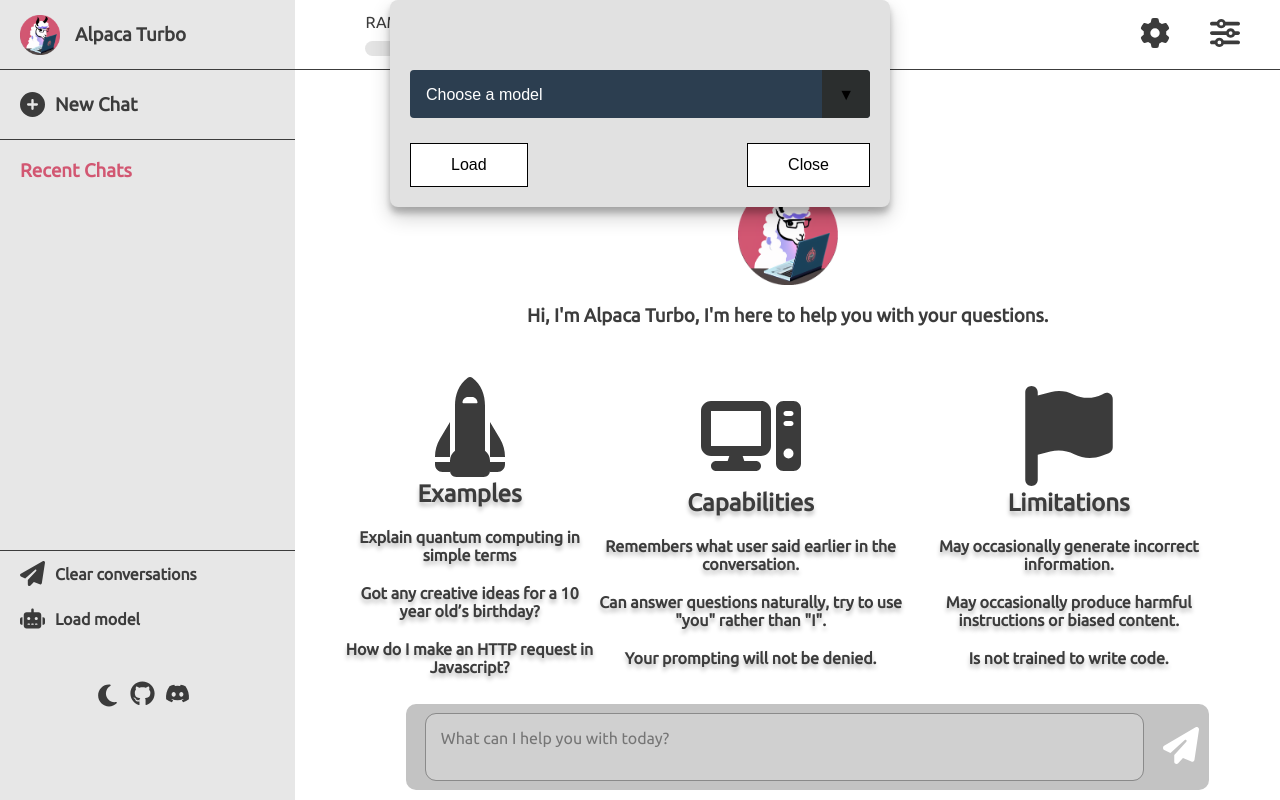
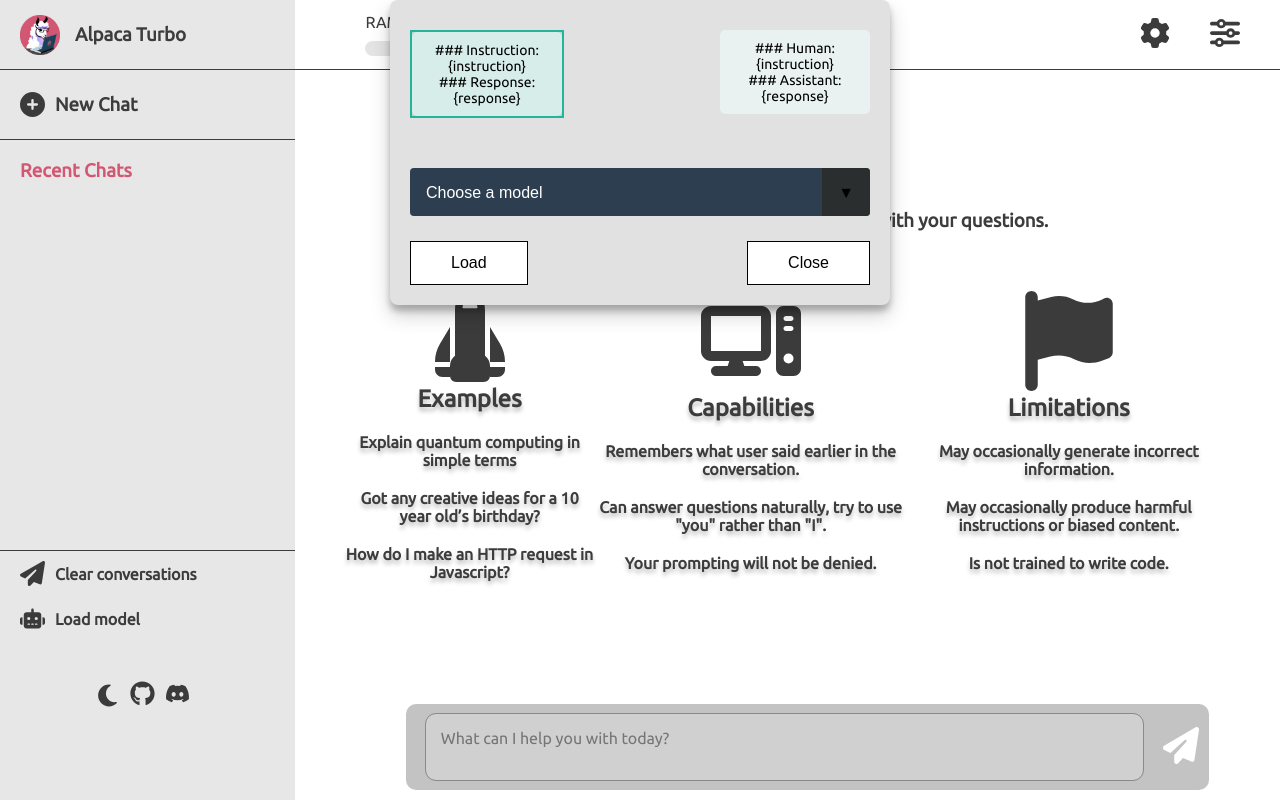
Before and after one commit to AnouarAndichi/Alpaca-Turbo-Ui, an Angular app: page / in a window 1280 px wide. Both pictures are taken after a click on the element "Load model". Built offline with nearby package versions, Linux system fonts and the light colour scheme; no server answers.

Commit message:
add new format and fix issues

```diff
--- a/src/app/app.component.html
+++ b/src/app/app.component.html
@@ -11,10 +11,10 @@
 
 <body>
 <app-setting [model_loaded]="model_loaded" id="setting-page"></app-setting>
-<app-change-model [model_loaded]="model_loaded"></app-change-model>
+<app-change-model [model_loaded]="model_loaded" (changeFormatEvent)="changeFormat($event)"></app-change-model>
 <div class="container">
   <div class="sidebar">
-    <div class="sidebar-header">
+    <div class="sidebar-header" (click)="reloadThePage()">
       <img class="logo" src="/assets/imgs/alpaca.png" alt="logo">
       <h3>Alpaca Turbo</h3>
     </div>
@@ -46,7 +46,7 @@
 
     </div>
     <div class="sidebar-menu">
-      <div class="sidebar-menu-item">
+      <div class="sidebar-menu-item" *ngIf="!this.advancedMode">
         <img src="/assets/imgs/paper-plane-solid.svg" alt="Clear conversations">
         <h4 (click)="removeHistory()">Clear conversations</h4>
       </div>
--- a/src/app/app.component.ts
+++ b/src/app/app.component.ts
@@ -10,12 +10,10 @@
 })
 export class AppComponent implements AfterViewInit{
   title = 'Angular-Turbo';
-  private advancedMode = false;
-  private sendButton: HTMLElement | undefined;
+  public advancedMode = false;
   private mainHero: HTMLElement | undefined;
   private sideBar: HTMLElement | undefined;
   private chatInput: HTMLElement | undefined;
-  private chatHistory: HTMLElement | undefined;
   private chatSection: HTMLElement | undefined;
   private notification: HTMLElement | undefined;
   private outputText: string = "";
@@ -31,8 +29,9 @@
   public total_cores: number = 0;
   public threads_above_80: number = 0;
   public total_threads: number = 0;
-  private pre: string = "chat transcript between human and a bot named devil and the bot remembers everything from previous response Below is an instruction that describes a task. Write a response that appropriately completes the request.";
+  private pre: string = "A bot named ChatyBot that remembers everything from previous responses. Complete the following:";
   private fmt: string = "### Instruction:{instruction} ### Response:{response}";
+  private adv_fmt: string = "### Instruction:{instruction} ### Response:{response}";
   private timer: number = 0;
   chatHistoryData: { name: string; data: any; }[] = [];
   //information variables
@@ -46,11 +45,9 @@
   }
 
   ngAfterViewInit(){
-    this.sendButton = document.getElementById('send-chat') as HTMLElement;
     this.mainHero = document.querySelector('.hero-section') as HTMLElement;
     this.sideBar = document.querySelector('.sidebar') as HTMLElement;
     this.chatInput = document.getElementById('chat-input') as HTMLElement;
-    this.chatHistory = document.querySelector('.recent-chats') as HTMLElement;
     this.chatSection = document.querySelector('.chat-section') as HTMLElement;
     this.notification = document.querySelector('.notificationText') as HTMLElement;
     this.getAllPersonas();
@@ -112,7 +109,7 @@
     let text = this.chatInput.value;
     this.createChatNode(text, 'prompt');
     this.createChatNode("Waiting for response ...", 'waiting');
-    let body = { inp: text, fmt: null, pre: null };
+    let body = { inp: text, fmt: this.fmt, pre: null };
     if (this.advancedMode) {
       // @ts-ignore
       body = { inp: text, fmt: document.getElementById('format-box').value, pre: document.getElementById('persona-box').value };
@@ -134,7 +131,7 @@
         let waiting_icon = document.querySelector('.jawn');
         if(waiting_icon) waiting_icon.remove();
         // @ts-ignore
-        document.getElementById('waiting_prompt').innerHTML = this.outputText;
+        document.getElementById('waiting_prompt').innerText = this.outputText;
         // @ts-ignore
         document.getElementById('waiting_prompt').style.whiteSpace = "pre-wrap";
 
@@ -192,7 +189,7 @@
       mainNod.className = 'prompt';
       img.src = '/assets/imgs/circle-user-solid.svg';
       img.alt = 'user logo';
-      h4.innerHTML = text;
+      h4.innerText = text;
     }else if ('response') {
       let infoDiv = document.createElement('div');
       infoDiv.classList.add('infoDiv');
@@ -203,7 +200,7 @@
       img.src = '/assets/imgs/alpaca.png';
       img.alt = 'alpaca logo';
       img.classList.add("chatlogo");
-      h4.innerHTML = text;
+      h4.innerText = text;
       h4.id = 'waiting_prompt';
     }
 
@@ -334,11 +331,11 @@
     let name = $event.target.value;
     this.homeService.getPersonaByName(name).subscribe((res) => {
       this.pre = res[0] + " " + res[1];
-      this.fmt = res[2];
+      this.adv_fmt = res[2];
       // @ts-ignore
       document.getElementById('persona-box').value = this.pre;
       // @ts-ignore
-      document.getElementById('format-box').value = this.fmt;
+      document.getElementById('format-box').value = this.adv_fmt;
     });
   }
 
@@ -362,6 +359,7 @@
     this.clearConversation();
     this.showMainHero();
     this.getHistoryChat();
+    this.reloadModel();
     // @ts-ignore
     document.querySelector('.chat-input').disabled = false;
   }
@@ -481,4 +479,13 @@
       })
     })
   }
+
+  changeFormat(format: string) {
+    if (format === 'format1') this.fmt = "### Instruction:{instruction} ### Response:{response}";
+    if (format === 'format2') this.fmt = "### Human:{instruction} ### Assistant:{response}";
+  }
+
+  reloadThePage() {
+    window.location.reload();
+  }
 }
--- a/src/app/components/change-model/change-model.component.css
+++ b/src/app/components/change-model/change-model.component.css
@@ -76,3 +76,26 @@
   text-align: center;
   margin-top: 20px;
 }
+
+
+.format {
+  display: flex;
+  width: 100%;
+  justify-content: space-between;
+}
+
+.formatText {
+  font-size: 14px;
+  background-color: #f0ffff8a;
+  padding: 10px;
+  word-wrap: break-word;
+  width: 150px;
+  text-align: center;
+  cursor: pointer;
+  border-radius: 5px;
+}
+
+.formatSelected{
+  border: #23b499 2px solid;
+  background-color: #23b49936;
+}
--- a/src/app/components/change-model/change-model.component.html
+++ b/src/app/components/change-model/change-model.component.html
@@ -1,4 +1,20 @@
 <div class="card hide" id="changeModelPage">
+  <div class="format">
+    <div class="format1 formatSelected">
+      <p class="formatText" (click)="this.changeFormat('format1')">
+        ### Instruction: <br>{{ '{' }}instruction{{ '}' }} <br>
+        ### Response: <br>{{ '{' }}response{{ '}' }}
+      </p>
+    </div>
+    <div class="format2" (click)="this.changeFormat('format2')">
+      <p class="formatText">
+        ### Human: <br>{{ '{' }}instruction{{ '}' }} <br>
+        ### Assistant: <br>{{ '{' }}response{{ '}' }}
+      </p>
+    </div>
+  </div>
+
+
   <div class="select">
     <select name="format" id="modelType" (change)="selectedModel($event)">
       <option selected disabled>Choose a model</option>
--- a/src/app/components/change-model/change-model.component.ts
+++ b/src/app/components/change-model/change-model.component.ts
@@ -1,4 +1,4 @@
-import {AfterViewInit, Component, Injectable, Input, OnInit} from '@angular/core';
+import {AfterViewInit, Component, EventEmitter, Injectable, Input, OnInit, Output} from '@angular/core';
 import {ChangeModelServiceService} from "../../services/change-model-service.service";
 @Component({
   selector: 'app-change-model',
@@ -14,6 +14,8 @@
   model: number | undefined;
   @Input()
   model_loaded: string = "";
+  @Output()
+  changeFormatEvent = new EventEmitter<string>();
   private notification: HTMLElement | undefined;
   constructor(private changeModelService: ChangeModelServiceService) { }
 
@@ -70,4 +72,11 @@
     // @ts-ignore
     this.model = event.target.selectedIndex - 1;
   }
+
+  changeFormat(value: string) {
+    document.querySelectorAll('.formatSelected').forEach(el => el.classList.remove('formatSelected'));
+    // @ts-ignore
+    document.querySelector(`.${value}`).classList.add('formatSelected');
+    this.changeFormatEvent.emit(value);
+  }
 }
--- a/src/app/components/setting/setting.component.html
+++ b/src/app/components/setting/setting.component.html
@@ -37,6 +37,10 @@
       <div class="entry">repeat_last_n</div>
       <input class="value" type="text"  [(ngModel)]="repeat_last_n">
     </div>
+    <div class="row">
+      <div class="entry">batch_size</div>
+      <input class="value" type="text"  [(ngModel)]="batch_size">
+    </div>
 
 
     <div class="buttons">
--- a/src/app/components/setting/setting.component.ts
+++ b/src/app/components/setting/setting.component.ts
@@ -19,6 +19,7 @@
   threads: number = 4;
   top_k: number = 40;
   top_p: number = 0.9;
+  batch_size: number = 10;
   @Input()
   model_loaded: string = "";
   models: [] = [];
@@ -51,6 +52,7 @@
       this.threads = response.threads;
       this.top_k = response.top_k;
       this.top_p = response.top_p;
+      this.batch_size = response.batch_size;
     });
   }
 
@@ -65,7 +67,8 @@
       "temp": this.temp,
       "threads": this.threads,
       "top_k": this.top_k,
-      "top_p": this.top_p
+      "top_p": this.top_p,
+      "batch_size": this.batch_size
     }
     this.homeService.stopGenerating().subscribe();
 
@@ -79,7 +82,7 @@
     });
 
     this.SettingService.getSetting().subscribe((res) => {
-      if(res.seed != this.seed || res.repeat_last_n != this.repeat_last_n || res.n_predict != this.n_predict){
+      if(res.seed != this.seed || res.repeat_last_n != this.repeat_last_n || res.n_predict != this.n_predict || res.batch_size != this.batch_size){
         this.SettingService.onloadModel().subscribe();
 
         this.changeModelService.loadModels().subscribe((res) => {
--- a/src/styles.css
+++ b/src/styles.css
@@ -71,6 +71,7 @@
 }
 
 .sidebar-header {
+  cursor: pointer;
   padding: 20px;
   display: flex;
   align-items: center;
@@ -279,7 +280,6 @@
   margin-top: 20px;
   display: flex;
   align-items: center;
-  justify-content: center;
   height: 100%;
   width: 100%;
   flex-direction: column;
```
